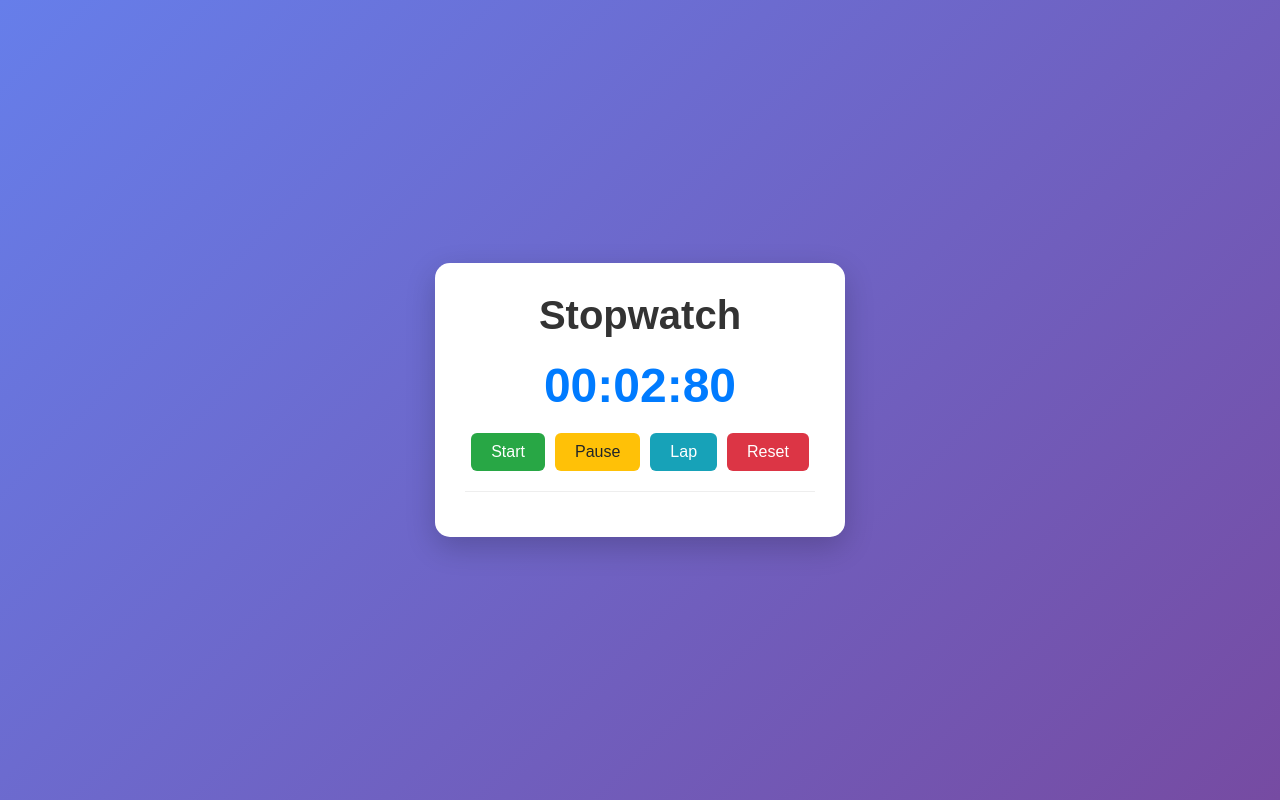
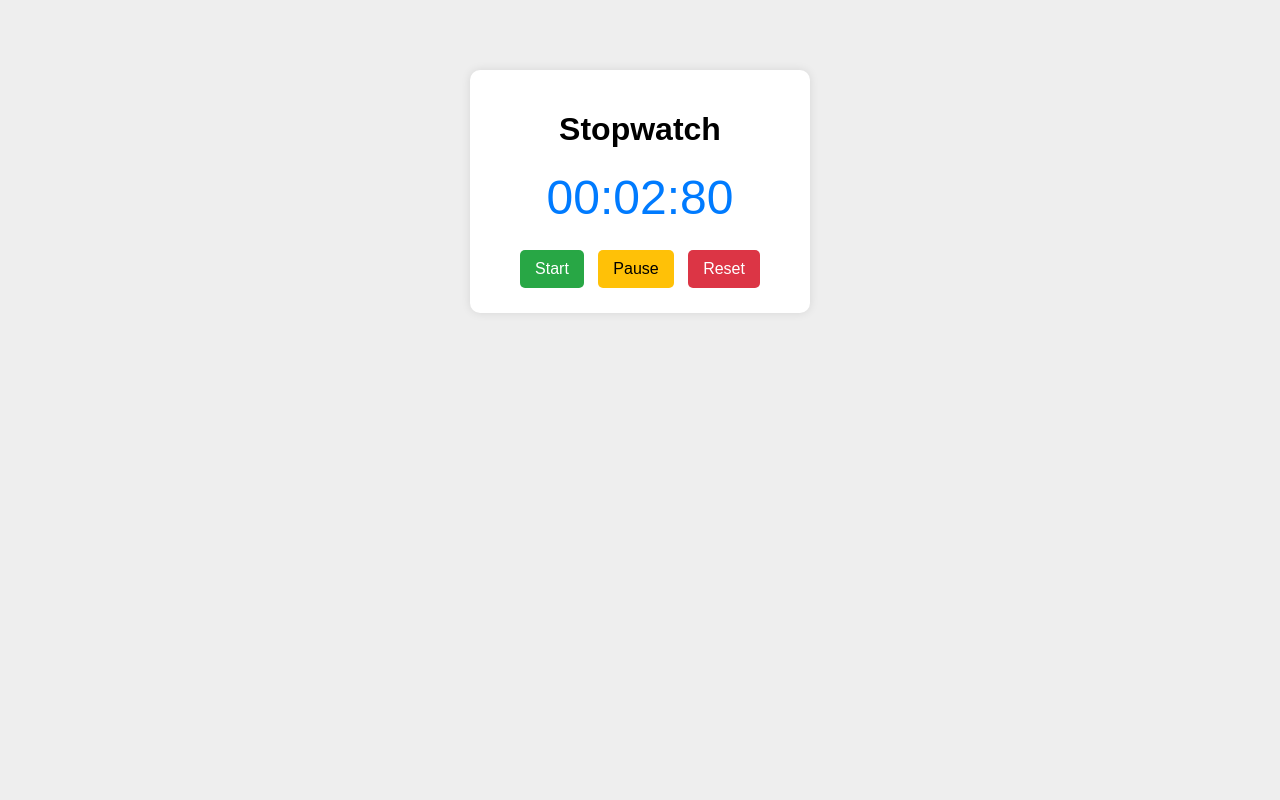
Before and after one commit to ManishShetty77/Stop-watch-application, a plain HTML site: page index.html in a window 1280 px wide. Both pictures are taken after a click on the button "Start". Drawn offline with Linux system fonts and the light colour scheme.

Commit message:
Update index.html

```diff
--- a/index.html
+++ b/index.html
@@ -3,204 +3,79 @@
 <head>
 <meta charset="UTF-8">
 <meta name="viewport" content="width=device-width, initial-scale=1.0">
-    <title>Simple Stopwatch</title>
+<title>Stopwatch</title>
 <style>
 body {
     font-family: Arial, sans-serif;
-            background: linear-gradient(135deg, #667eea 0%, #764ba2 100%);
+    background: #eee;
     margin: 0;
-            padding: 0;
-            display: flex;
-            justify-content: center;
-            align-items: center;
-            min-height: 100vh;
+    padding: 20px;
 }
 .stopwatch {
-            background: #fff;
-            padding: 30px;
-            border-radius: 15px;
+    max-width: 300px;
+    margin: 50px auto;
+    padding: 20px;
+    background: white;
+    border-radius: 10px;
     text-align: center;
-            box-shadow: 0 10px 30px rgba(0,0,0,0.2);
-            backdrop-filter: blur(10px);
-            width: 350px;
-        }
-        h1 {
-            font-size: 40px;
-            margin: 0 0 20px 0;
-            color: #333;
+    box-shadow: 0 0 10px rgba(0,0,0,0.1);
 }
 .time {
     font-size: 48px;
-            font-weight: bold;
     margin-bottom: 20px;
     color: #007bff;
 }
-        .buttons {
-            display: flex;
-            gap: 10px;
-            justify-content: center;
+button {
+    padding: 10px 15px;
+    font-size: 16px;
+    margin: 5px;
+    border: none;
+    border-radius: 5px;
+    cursor: pointer;
 }
-        button {
-            padding: 10px 20px;
-            font-size: 16px;
-            border: none;
-            border-radius: 6px;
-            cursor: pointer;
-            transition: background 0.2s;
-        }
-        .start {
-            background: #28a745;
-            color: white;
-        }
-        .start:hover {
-            background: #218838;
-        }
-        .pause {
-            background: #ffc107;
-            color: #212529;
-        }
-        .pause:hover {
-            background: #e0a800;
-        }
-        .reset {
-            background: #dc3545;
-            color: white;
-        }
-        .reset:hover {
-            background: #c82333;
-        }
-        .lap {
-            background: #17a2b8;
-            color: white;
-        }
-        .lap:hover {
-            background: #138496;
-        }
-        .lap-times {
-            margin-top: 20px;
-            max-height: 200px;
-            overflow-y: auto;
-            border-top: 1px solid #eee;
-            padding-top: 15px;
-        }
-        .lap-item {
-            display: flex;
-            justify-content: space-between;
-            padding: 5px 10px;
-            margin: 5px 0;
-            background: #f8f9fa;
-            border-radius: 5px;
-            font-size: 14px;
-        }
-        .lap-number {
-            font-weight: bold;
-            color: #495057;
-        }
-        .lap-time {
-            color: #007bff;
-            font-family: monospace;
-        }
+.start { background: #28a745; color: white; }
+.pause { background: #ffc107; color: black; }
+.reset { background: #dc3545; color: white; }
 </style>
 </head>
 <body>
 <div class="stopwatch">
     <h1>Stopwatch</h1>
     <div class="time" id="display">00:00:00</div>
-        <div class="buttons">
     <button class="start" id="startBtn">Start</button>
     <button class="pause" id="pauseBtn" disabled>Pause</button>
-            <button class="lap" id="lapBtn" disabled>Lap</button>
     <button class="reset" id="resetBtn">Reset</button>
 </div>
-        <div class="lap-times" id="lapTimes"></div>
-    </div>
 <script>
-        let startTime = 0;
-        let elapsedTime = 0;
-        let timerInterval = null;
-        let running = false;
-        let lapCounter = 0;
-        let lapTimes = [];
-        const display = document.getElementById("display");
-        const startBtn = document.getElementById("startBtn");
-        const pauseBtn = document.getElementById("pauseBtn");
-        const resetBtn = document.getElementById("resetBtn");
-        const lapBtn = document.getElementById("lapBtn");
-        const lapTimesContainer = document.getElementById("lapTimes");
+let startTime=0, elapsedTime=0, timerInterval=null, running=false;
+const display=document.getElementById("display"),
+startBtn=document.getElementById("startBtn"),
+pauseBtn=document.getElementById("pauseBtn"),
+resetBtn=document.getElementById("resetBtn");
 
-        function formatTime(ms) {
-            const totalSeconds = Math.floor(ms / 1000);
-            const minutes = Math.floor(totalSeconds / 60);
-            const seconds = totalSeconds % 60;
-            const centiseconds = Math.floor((ms % 1000) / 10);
-            return (
-                String(minutes).padStart(2, "0") + ":" +
-                String(seconds).padStart(2, "0") + ":" +
-                String(centiseconds).padStart(2, "0")
-            );
+function format(ms){
+    let sec=Math.floor(ms/1000), m=Math.floor(sec/60),
+    s=sec%60, cs=Math.floor((ms%1000)/10);
+    return `${String(m).padStart(2,"0")}:${String(s).padStart(2,"0")}:${String(cs).padStart(2,"0")}`;
 }
-
-        function updateDisplay() {
-            elapsedTime = Date.now() - startTime;
-            display.textContent = formatTime(elapsedTime);
+function update(){ elapsedTime=Date.now()-startTime; display.textContent=format(elapsedTime); }
+function start(){
+    startTime=Date.now()-elapsedTime;
+    timerInterval=setInterval(update,10);
+    running=true; startBtn.disabled=true; pauseBtn.disabled=false;
 }
-
-        function startStopwatch() {
-            startTime = Date.now() - elapsedTime;
-            timerInterval = setInterval(updateDisplay, 10);
-            running = true;
-            startBtn.disabled = true;
-            pauseBtn.disabled = false;
-            lapBtn.disabled = false;
+function pause(){
+    clearInterval(timerInterval);
+    running=false; startBtn.disabled=false; pauseBtn.disabled=true;
 }
-
-        function pauseStopwatch() {
+function reset(){
     clearInterval(timerInterval);
-            running = false;
-            startBtn.disabled = false;
-            pauseBtn.disabled = true;
-            lapBtn.disabled = true;
+    elapsedTime=0; display.textContent="00:00:00";
+    running=false; startBtn.disabled=false; pauseBtn.disabled=true;
 }
-
-        function resetStopwatch() {
-            clearInterval(timerInterval);
-            elapsedTime = 0;
-            running = false;
-            lapCounter = 0;
-            lapTimes = [];
-            display.textContent = "00:00:00";
-            startBtn.disabled = false;
-            pauseBtn.disabled = true;
-            lapBtn.disabled = true;
-            lapTimesContainer.innerHTML = "";
-        }
-
-        function recordLap() {
-            if (running) {
-                lapCounter++;
-                const currentTime = formatTime(elapsedTime);
-                const lapTime = lapCounter === 1 ? currentTime : formatTime(elapsedTime - (lapTimes[lapTimes.length - 1]?.totalTime || 0));
-
-                lapTimes.push({
-                    number: lapCounter,
-                    time: lapTime,
-                    totalTime: elapsedTime
-                });
-
-                const lapItem = document.createElement("div");
-                lapItem.className = "lap-item";
-                lapItem.innerHTML = `
-                    <span class="lap-number">Lap ${lapCounter}</span>
-                    <span class="lap-time">${lapTime}</span>
-                `;
-                lapTimesContainer.insertBefore(lapItem, lapTimesContainer.firstChild);
-            }
-        }
-
-        startBtn.addEventListener("click", startStopwatch);
-        pauseBtn.addEventListener("click", pauseStopwatch);
-        resetBtn.addEventListener("click", resetStopwatch);
-        lapBtn.addEventListener("click", recordLap);
+startBtn.onclick=start;
+pauseBtn.onclick=pause;
+resetBtn.onclick=reset;
 </script>
 </body>
 </html>
```
Lines whose indentation alone changed are shown as unchanged.
